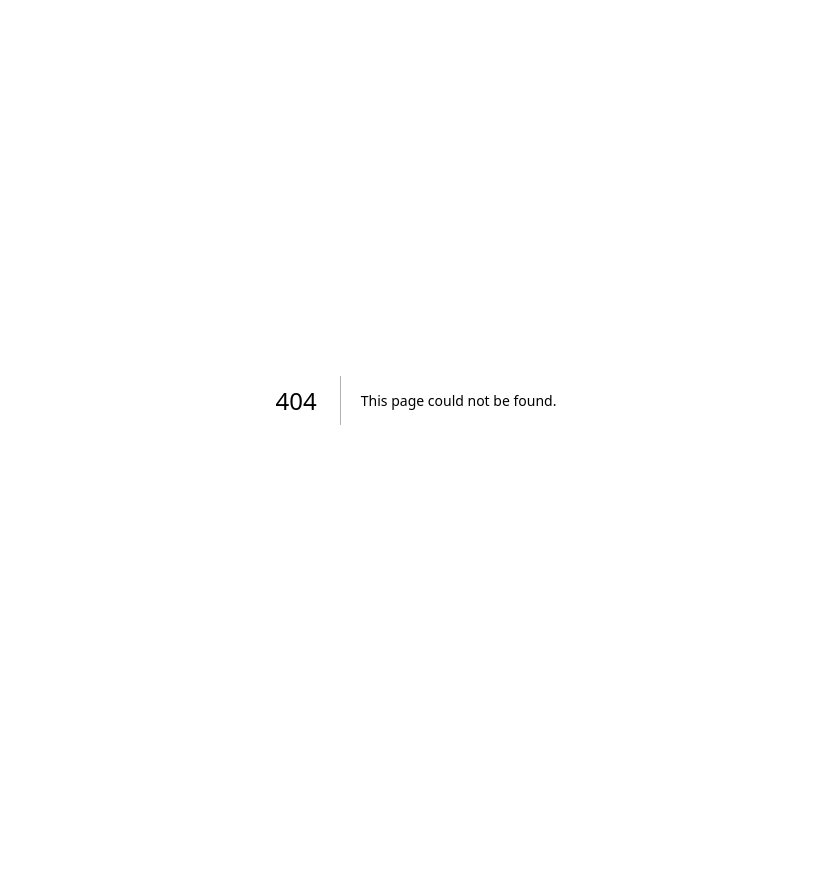
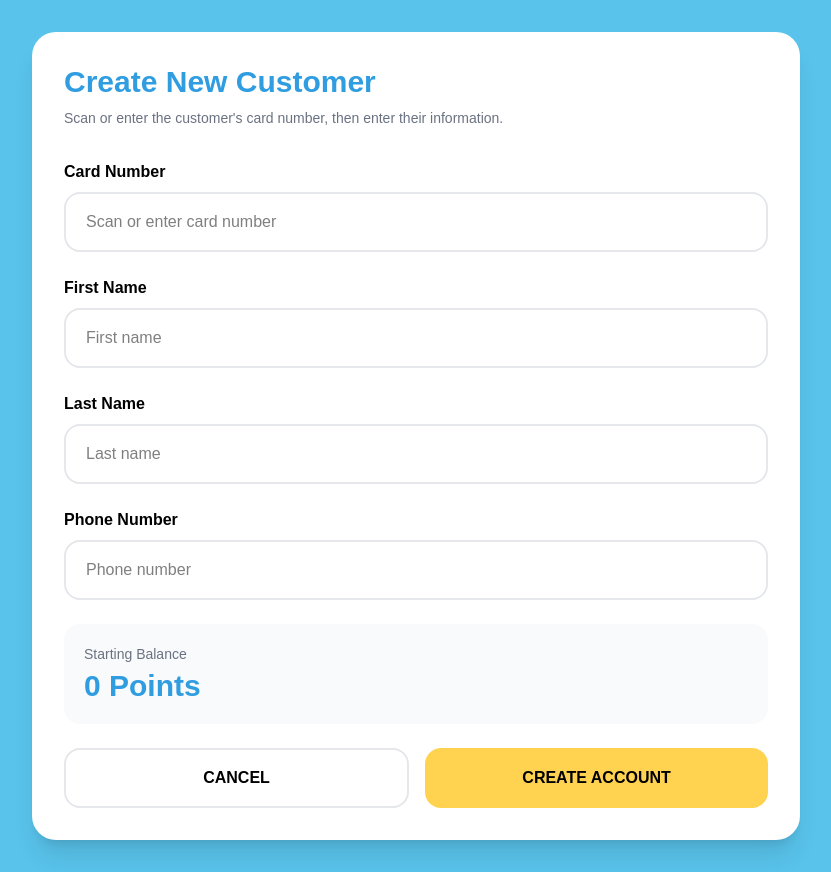
Before and after one commit to lbcjaylene/geemurewards-system, a Next.js app: page /customers/new in a window 1280 px wide. Before the commit this address had no page. Shown: the whole page, without its empty margins (224-1055 px from the left). Before the commit the page ends 800 px from the top, so only its background shows below. Built offline with nearby package versions, Linux system fonts and the light colour scheme.

Commit message:
Updates to the create new account page

```diff
--- /dev/null
+++ b/app/customers/new/page.tsx
@@ -0,0 +1,154 @@
+"use client";
+
+import { useState } from "react";
+import { useRouter } from "next/navigation";
+
+export default function CreateCustomer() {
+  const router = useRouter();
+
+  const [cardNumber, setCardNumber] = useState("");
+  const [firstName, setFirstName] = useState("");
+  const [lastName, setLastName] = useState("");
+  const [phoneNumber, setPhoneNumber] = useState("");
+  const [errorMessage, setErrorMessage] = useState("");
+
+  const handleCreateCustomer = () => {
+    console.log("Create Account button clicked");
+
+    if (cardNumber === "") {
+        setErrorMessage("Please enter a card number.");
+        return;
+    }
+
+    if (firstName === "") {
+        setErrorMessage("Please enter a first name.");
+        return;
+    }
+
+    if (lastName === "") {
+        setErrorMessage("Please enter a last name.");
+        return;
+    }
+
+    if (phoneNumber === "") {
+        setErrorMessage("Please enter a phone number.");
+        return;
+    }
+
+    setErrorMessage("");
+
+    console.log({
+        cardNumber,
+        firstName,
+        lastName,
+        phoneNumber,
+        points: 0,
+    });
+  };
+
+  return (
+    <main className="min-h-screen bg-[#59c3eb] p-8">
+      <div className="mx-auto max-w-3xl rounded-3xl bg-white p-8 shadow-xl">
+        <h1 className="text-3xl font-bold text-[#2f9de0]">
+          Create New Customer
+        </h1>
+
+        <p className="mt-2 text-sm text-gray-500">
+          Scan or enter the customer's card number, then enter their information.
+        </p>
+
+        <div className="mt-8 space-y-6">
+          <div>
+            <label className="mb-2 block font-semibold text-black">
+              Card Number
+            </label>
+
+            <input
+              type="text"
+              value={cardNumber}
+              onChange={(event) => setCardNumber(event.target.value)}
+              placeholder="Scan or enter card number"
+              className="w-full rounded-2xl border-2 border-gray-200 px-5 py-4 text-black outline-none focus:border-[#2f9de0]"
+            />
+          </div>
+
+          <div>
+            <label className="mb-2 block font-semibold text-black">
+              First Name
+            </label>
+
+            <input
+              type="text"
+              value={firstName}
+              onChange={(event) => setFirstName(event.target.value)}
+              placeholder="First name"
+              className="w-full rounded-2xl border-2 border-gray-200 px-5 py-4 text-black outline-none focus:border-[#2f9de0]"
+            />
+          </div>
+
+          <div>
+            <label className="mb-2 block font-semibold text-black">
+              Last Name
+            </label>
+
+            <input
+              type="text"
+              value={lastName}
+              onChange={(event) => setLastName(event.target.value)}
+              placeholder="Last name"
+              className="w-full rounded-2xl border-2 border-gray-200 px-5 py-4 text-black outline-none focus:border-[#2f9de0]"
+            />
+          </div>
+
+          <div>
+            <label className="mb-2 block font-semibold text-black">
+              Phone Number
+            </label>
+
+            <input
+              type="text"
+              value={phoneNumber}
+              onChange={(event) => setPhoneNumber(event.target.value)}
+              placeholder="Phone number"
+              className="w-full rounded-2xl border-2 border-gray-200 px-5 py-4 text-black outline-none focus:border-[#2f9de0]"
+            />
+          </div>
+
+          <div className="rounded-2xl bg-gray-50 p-5">
+            <p className="text-sm text-gray-500">
+              Starting Balance
+            </p>
+
+            <p className="mt-1 text-3xl font-bold text-[#2f9de0]">
+              0 Points
+            </p>
+          </div>
+
+        {errorMessage && (
+            <p className="text-center text-sm font-semibold text-red-500">
+                {errorMessage}
+            </p>
+        )}
+
+          <div className="flex gap-4">
+            <button
+            type="button"
+              onClick={() => router.push("/dashboard")}
+              className="w-full rounded-2xl border-2 border-gray-200 px-6 py-4 font-bold text-black"
+            >
+              CANCEL
+            </button>
+
+            <button
+              type="button"
+              onClick={handleCreateCustomer}
+              className="w-full rounded-2xl bg-[#ffd34f] px-6 py-4 font-bold text-black"
+            >
+              CREATE ACCOUNT
+            </button>
+          </div>
+        </div>
+      </div>
+    </main>
+  );
+}
--- a/app/dashboard/page.tsx
+++ b/app/dashboard/page.tsx
@@ -1,14 +1,90 @@
+"use client";
+
+import { useState } from "react";
+import { useRouter } from "next/navigation";
+import Link from "next/link";
+
 export default function Dashboard() {
+  const [search, setSearch] = useState("");
+
+  const router = useRouter();
+
+  const handleLogout = () => {
+    router.push("/");
+  };
+
   return (
     <main className="min-h-screen bg-[#59c3eb] p-8">
-            <div className="mx-auto max-w-5xl rounded-3xl bg-white p-8 shadow-xl">
-                <h1 className="text-3xl font-bold text-[#2f9de01">
-                GEEMU GEEMU REAWRDS SYSTEM
+      <div className="mx-auto max-w-6xl rounded-3xl bg-white p-8 shadow-xl">
+        <div className="flex items-center justify-between">
+          <div>
+            <h1 className="text-3xl font-bold text-[#2f9de0]">
+              GEEMU GEEMU REWARDS SYSTEM
             </h1>
 
-                <p className="mt-4 text-lg text-black">
-                    Dashboard
+            <p className="mt-1 text-sm text-gray-500">
+              Customer Rewards Dashboard
             </p>
+          </div>
+
+          <div className="text-right">
+            <p className="font-semibold text-black">
+              Jaylene Khourn
+            </p>
+
+            <p className="text-sm text-gray-500">
+              Admin
+            </p>
+
+            <button
+              onClick={handleLogout}
+              className="mt-2 rounded-xl bg-[#ffd34f] px-5 py-2 font-semibold text-black"
+            >
+              LOGOUT
+            </button>
+          </div>
+        </div>
+
+        <div className="mt-12">
+          <h2 className="text-2xl font-semibold text-black">
+            Search Customer
+          </h2>
+
+          <p className="mt-2 text-sm text-gray-500">
+            Scan a card or search by card number, phone number, or customer name.
+          </p>
+
+          <input
+            type="text"
+            value={search}
+            onChange={(event) => setSearch(event.target.value)}
+            placeholder="Scan card or search customer..."
+            className="mt-6 w-full rounded-2xl border-2 border-gray-200 px-5 py-4 text-lg text-black outline-none focus:border-[#2f9de0]"
+          />
+
+          <button className="mt-4 w-full rounded-2xl bg-[#2f9de0] px-6 py-4 text-lg font-bold text-white">
+            SEARCH
+          </button>
+        </div>
+
+        <div className="my-10 flex items-center gap-4">
+          <div className="h-px flex-1 bg-gray-200" />
+
+          <span className="text-sm font-semibold text-gray-400">
+            OR
+          </span>
+
+          <div className="h-px flex-1 bg-gray-200" />
+        </div>
+
+        <div className="flex justify-center">
+          <Link
+            href="/customers/new"
+            className="w-full rounded-2xl bg-[#ffd34f] px-6 py-4 text-center text-lg font-bold text-black transition hover:brightness-95"
+            >
+              + CREATE NEW CUSTOMER
+          </Link>
+        </div>
       </div>
     </main>
   );
--- a/app/page.tsx
+++ b/app/page.tsx
@@ -1,13 +1,21 @@
 "use client";
+
 import { useRef, useState } from "react";
 import { useRouter } from "next/navigation";
-import Image from "next/image";
 
-export default function Home() { // create a website named Home and make it the default page for this route
-  const [pin, setPin] = useState(["", "", "", "", "", ""]); // remembers the six pin digits (const = creating a variable) (useState = create memory)
+export default function Home() {
+  // Remembers the six PIN digits
+  const [pin, setPin] = useState(["", "", "", "", "", ""]);
+
+  // Displays a message if the PIN is incorrect
+  const [errorMessage, setErrorMessage] = useState("");
+
+  // Gives us navigation between pages
   const router = useRouter();
-  const [errorMessage, setErrorMessage] = useState(""); // displays a message if the incorrect pin was entered
+
+  // Remembers references to each PIN input box
   const inputRefs = useRef<(HTMLInputElement | null)[]>([]);
+
   const validatePin = (enteredPin: string) => {
     if (enteredPin !== "123456") {
       setErrorMessage("Incorrect PIN");
@@ -15,36 +23,43 @@ export default function Home() { // create a website named Home and make it the
       setPin(["", "", "", "", "", ""]);
 
       inputRefs.current[0]?.focus();
+
       return;
     }
+
     setErrorMessage("");
+
     router.push("/dashboard");
   };
 
-    const handlePinChange = ( // which box ? index and what value was typed
-
-      index: number, // index = parameter ( what index are we in? )
-
-      value: string // value = parameter19
-
+  const handlePinChange = (
+    index: number,
+    value: string
   ) => {
-      if (value !== "" && isNaN(Number(value))) { // (isNan() checks if the number is a valid number, Number() converts the text to a number )
+    // Only allow numbers or an empty value
+    if (value !== "" && isNaN(Number(value))) {
       return;
     }
-      const newPin = [...pin]; // creates a copy of the pin array
 
-      newPin[index] = value; // changes the box that the employee typed in
+    // Create a copy of the PIN array
+    const newPin = [...pin];
 
-      setPin(newPin); // replaces the old pin with a new one
+    // Change the box the employee typed in
+    newPin[index] = value;
 
-      if (value && index < 5){ // if the employee actually typed something and this isnt the last box
+    // Replace the old PIN state
+    setPin(newPin);
 
-        inputRefs.current[index + 1]?.focus(); // find the next input ( focus = put the cursor there ) ( ?. = optional chaining = if that input exists, focus it. if it doesnt, dont crash )
+    // Automatically move to the next box
+    if (value && index < 5) {
+      inputRefs.current[index + 1]?.focus();
     }
+
+    // Automatically attempt login when all 6 boxes are filled
     if (newPin.every((digit) => digit !== "")) {
       validatePin(newPin.join(""));
     }
-    }
+  };
 
   const handleLogin = () => {
     const enteredPin = pin.join("");
@@ -57,7 +72,7 @@ export default function Home() { // create a website named Home and make it the
     validatePin(enteredPin);
   };
 
-  return ( // display this on the screen
+  return (
     <main className="min-h-screen bg-[#59c3eb] flex items-center justify-center px-6">
       <div className="w-full max-w-md rounded-3xl bg-white p-10 shadow-xl">
         <div className="text-center">
@@ -91,19 +106,20 @@ export default function Home() { // create a website named Home and make it the
                 type="password"
                 inputMode="numeric"
                 maxLength={1}
-                value={digit} // connects each visible box to the matching value inside the pin state
-                onChange={(event) => // whenever the employee changes the input box, run handlePinChange
-                  handlePinChange(index, event.target.value) // ( event = what just happened in the browser )
+                value={digit}
+                onChange={(event) =>
+                  handlePinChange(index, event.target.value)
                 }
-                onKeyDown={(event) =>{
+                onKeyDown={(event) => {
                   if (
-                    event.key == "Backspace" && // checks whether the key was pressed was Backspace
-                    pin[index] == "" && // checks if the current box is empty
-                    index > 0 // checks to make sure we are already not in the first box
+                    event.key === "Backspace" &&
+                    pin[index] === "" &&
+                    index > 0
                   ) {
                     inputRefs.current[index - 1]?.focus();
                   }
-                  if (event.key == "Enter") {
+
+                  if (event.key === "Enter") {
                     handleLogin();
                   }
                 }}
@@ -112,15 +128,16 @@ export default function Home() { // create a website named Home and make it the
             ))}
           </div>
 
-          <button
-          onClick = {handleLogin}
-          className="mt-8 w-full rounded-2xl bg-[#ffd34f] px-6 py-4 text-lg font-bold text-black transition hover:brightness-95">
           {errorMessage && (
             <p className="mt-4 text-sm font-semibold text-red-500">
               {errorMessage}
             </p>
           )}
 
+          <button
+            onClick={handleLogin}
+            className="mt-8 w-full rounded-2xl bg-[#ffd34f] px-6 py-4 text-lg font-bold text-black transition hover:brightness-95"
+          >
             LOGIN
           </button>
         </div>
```
Lines whose indentation alone changed are shown as unchanged.
